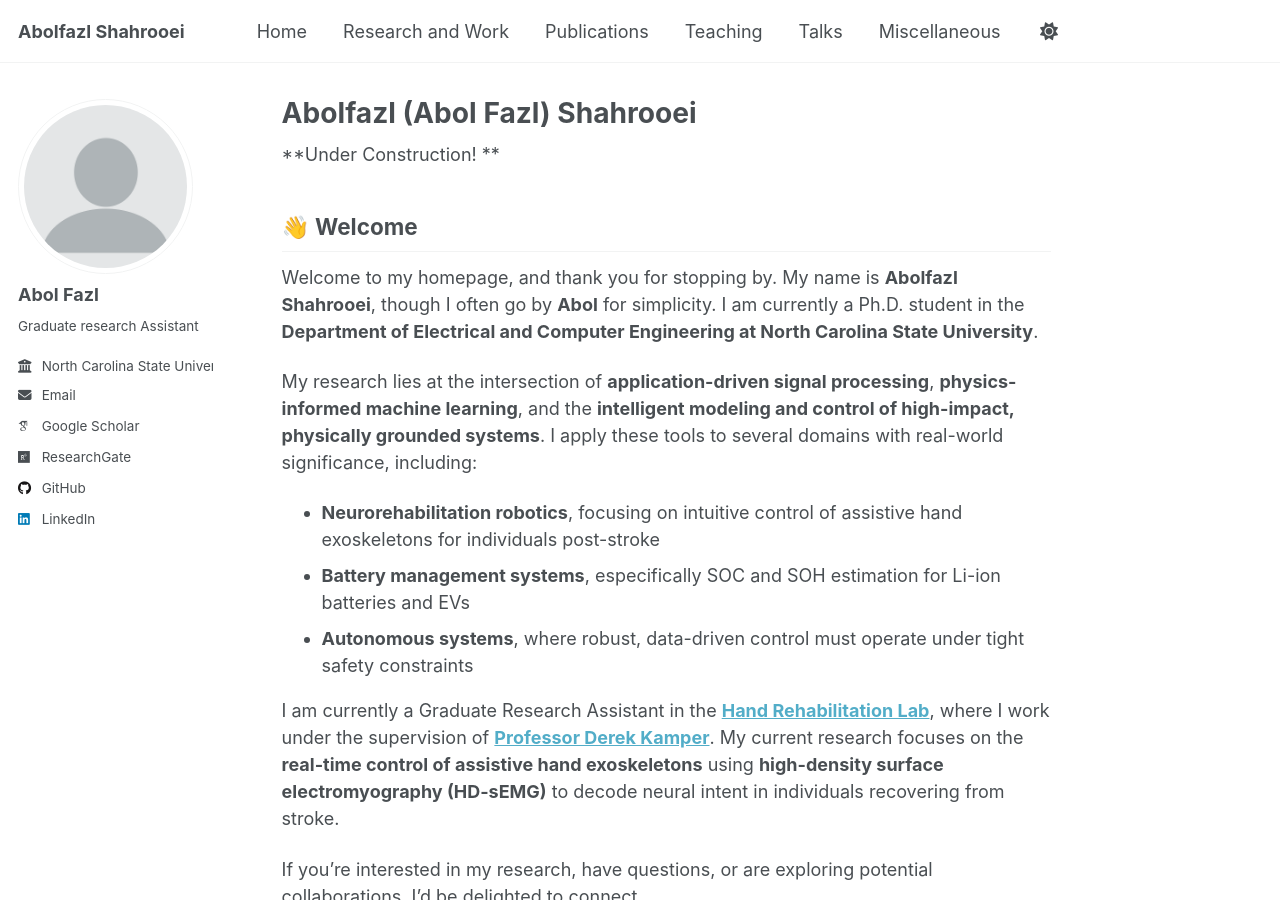
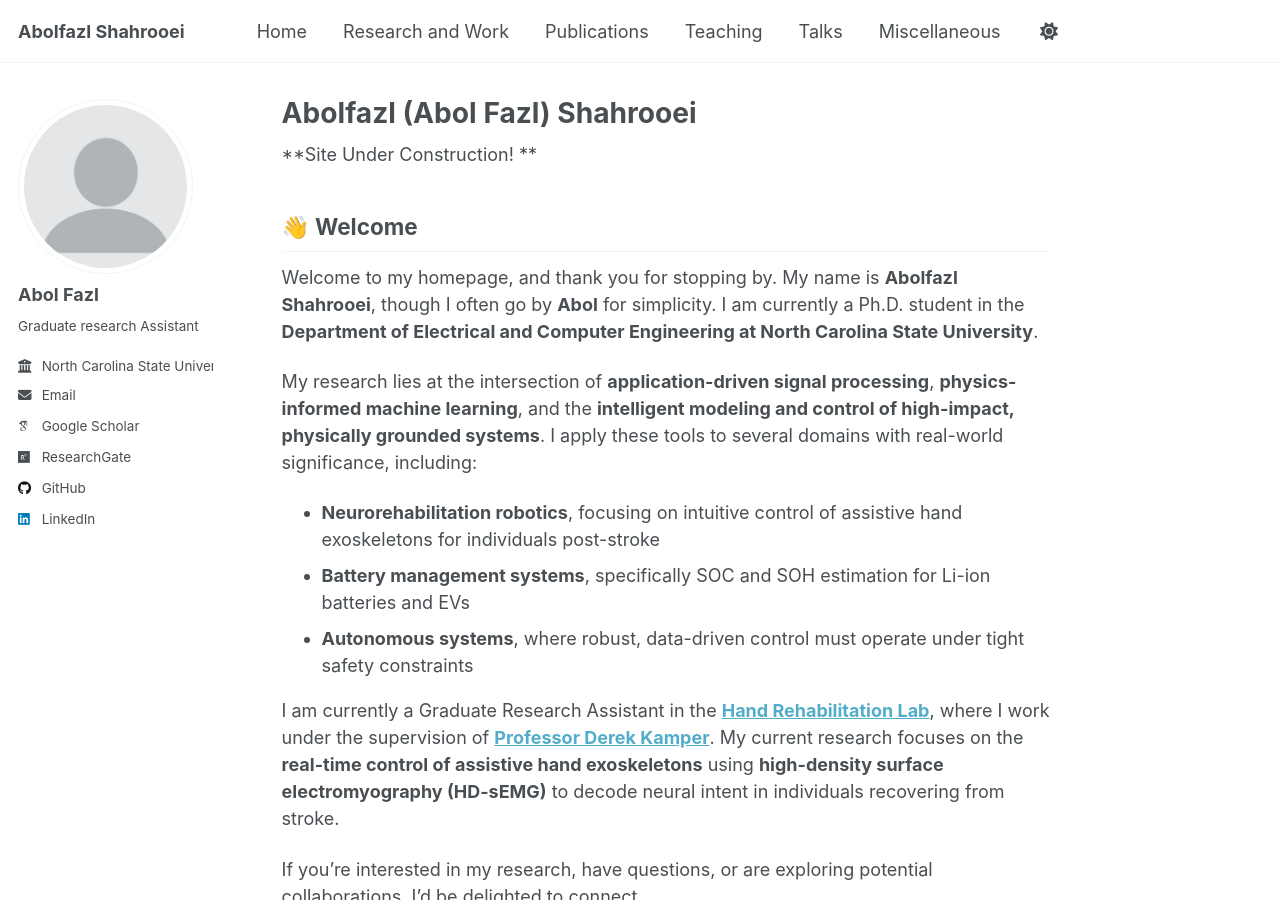
Before and after one commit to a-shahroo/a-shahroo.github.io, a Jekyll site: the page built from _pages/about.md, in a window 1280 px wide and 900 px high. Built offline with Jekyll 4.4.1, drawn with Linux system fonts in a browser that asks for light colours; some web fonts are replaced.

Commit message:
Update about.md

```diff
--- a/_pages/about.md
+++ b/_pages/about.md
@@ -6,7 +6,7 @@ redirect_from:
   - /about/
   - /about.html
 ---
-**Under Construction! **
+**Site Under Construction! **
 
 ## 👋 Welcome
 
@@ -15,7 +15,7 @@ Welcome to my homepage, and thank you for stopping by. My name is **Abolfazl Sha
 My research lies at the intersection of **application-driven signal processing**, **physics-informed machine learning**, and the **intelligent modeling and control of high-impact, physically grounded systems**. I apply these tools to several domains with real-world significance, including:
 
 - **Neurorehabilitation robotics**, focusing on intuitive control of assistive hand exoskeletons for individuals post-stroke
-- **Battery management systems**, especifically SOC and SOH estimation for Li-ion batteries and EVs
+- **Battery management systems**, specifically SOC and SOH estimation for Li-ion batteries and EVs
 - **Autonomous systems**, where robust, data-driven control must operate under tight safety constraints
 
 I am currently a Graduate Research Assistant in the [**Hand Rehabilitation Lab**](https://handrehablab.wordpress.ncsu.edu/), where I work under the supervision of [**Professor Derek Kamper**](https://bme.unc.edu/bme-person/derek-kamper/). My current research focuses on the **real-time control of assistive hand exoskeletons** using **high-density surface electromyography (HD-sEMG)** to decode neural intent in individuals recovering from stroke.
```
